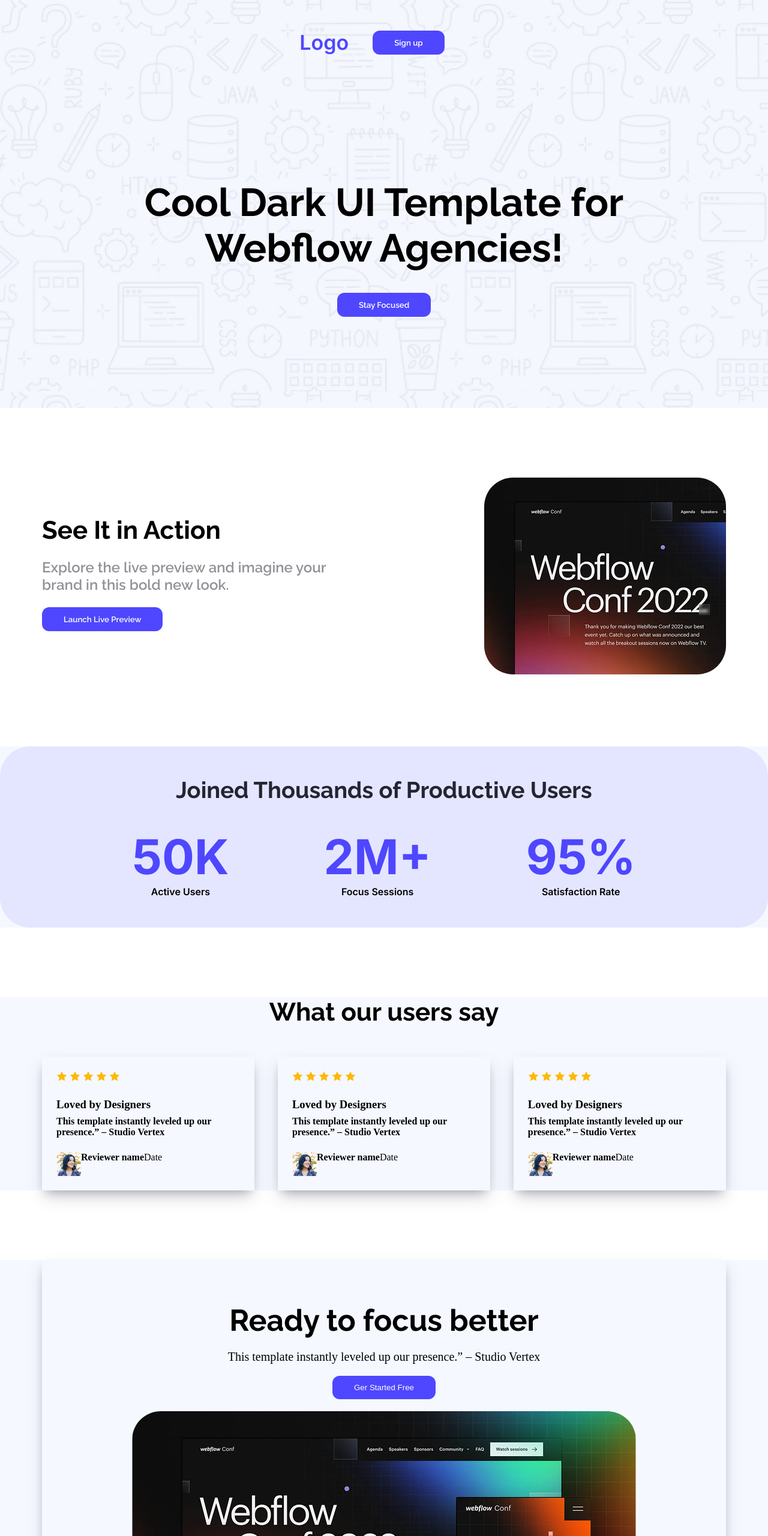
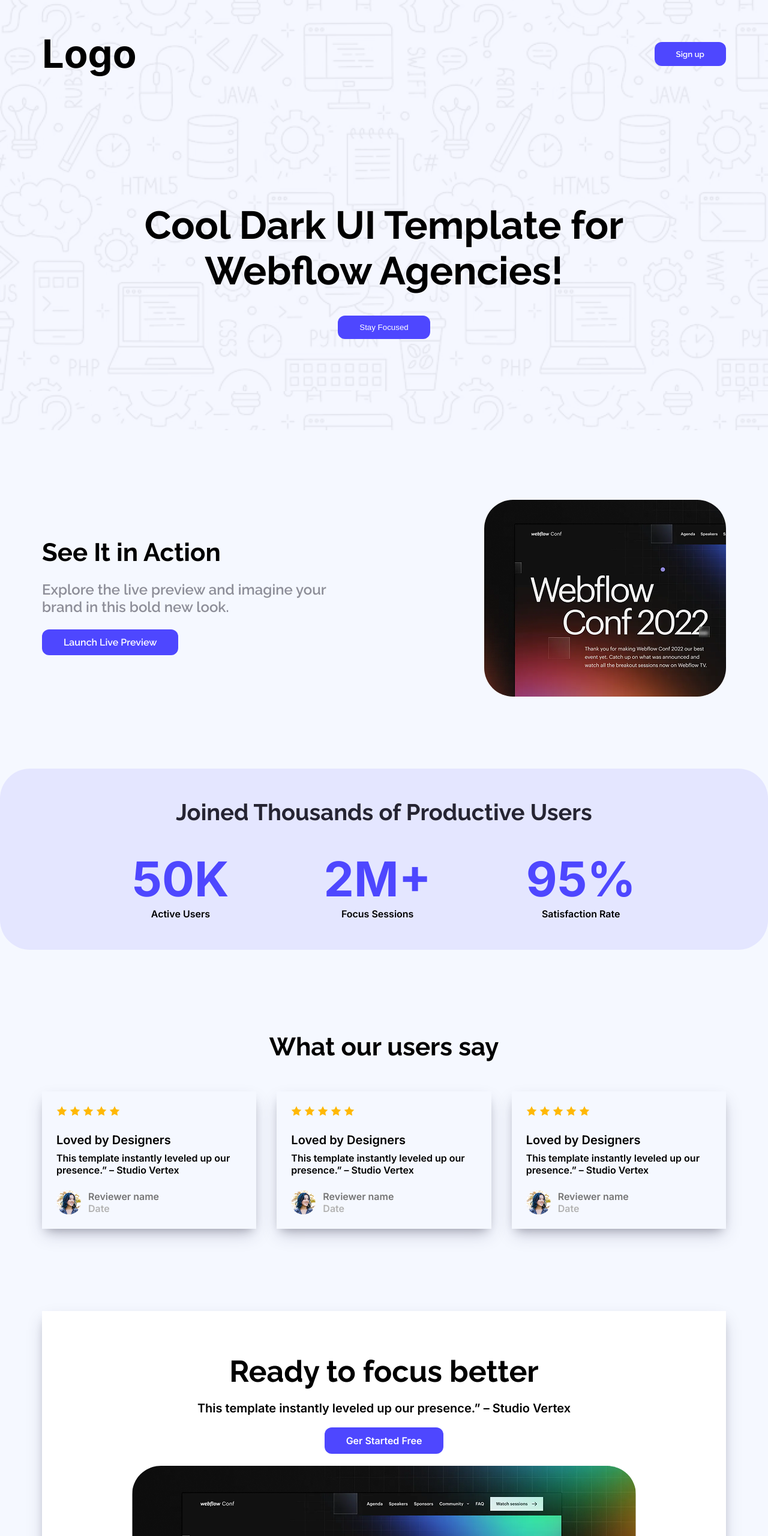
Before and after one commit to MOZID-2025/my-first-assignment, a plain HTML site: page index.html in a window 1280 px wide. Shown: the top 2560 px of the page at 60% size. Drawn offline with Linux system fonts and the light colour scheme.

Commit message:
my final commit

```diff
--- a/index.html
+++ b/index.html
@@ -12,28 +12,37 @@
 <body>
    <main>
      <!-- header section start -->
+
+
     <header>
-        <div class="top-header">
-            <nav class="">
-            <h3 Class="nav-title inter-common">Logo</h3>
-            <ul>
-                <li><a href=""><button class="btn-primary raleway-common primary-button">Sign up</button></a></li>
-            </ul>
-        </nav>
-        <div class="banner">
-            <div class="banner-content">
+        <div class="header-content">
+            <div class="header-content-top">
+                <div class="logo ">
+                    <h2 class="inter-common">Logo</h2>
+                    <button class="header-content-button raleway-common">Sign up</button>
+                </div>
+            </div>
+            <div class="header-content-bottom">
+                <div class="">
                 <h2 class="raleway-common">Cool Dark UI Template for <br> Webflow Agencies!</h2>
-                <button class="raleway-common primary-button">Stay Focused</button>
+                <button class="header-content-button">Stay Focused</button>
+            </div>
             </div>
         </div>
+       <div class="header-section">
+
+        <div class="header-content-2">
+
         </div>
+       </div>
     </header>
 
     <!-- header section end -->
 
     <!-- action area start -->
-    <section class="action-section">
-        <div class="action-area-left">
+    <section class="bg-color">
+            <div class="action-section">
+                <div class="action-area-left">
             <h2 class="raleway-common">See It in Action</h2>
             <p class="raleway-common">Explore the live preview and imagine your <br> brand in this bold new look.</p>
             <button class="raleway-common primary-button">Launch Live Preview</button>
@@ -41,6 +50,7 @@
         <div class="action-area-right">
             <img src="Assets/wc-mini.png" alt="">
         </div>
+            </div>
     </section>
 
 
@@ -83,16 +93,18 @@
                     <img src="Assets/icon-star.png" alt="">
                 </div>
                 <div class="user-title">
-                    <h3>Loved by Designers</h3>
+                    <h3 class="inter-common">Loved by Designers</h3>
                     <div class="user-subtitle">
-                        <h4>This template instantly leveled up our <br> presence.” – Studio Vertex</h4>
+                        <h4 class="inter-common">This template instantly leveled up our <br> presence.” – Studio Vertex</h4>
                     </div>
                 </div>
                 <div class="user-profile">
                     <div class="user-img">
                         <img src="Assets/avatar.png" alt="">
-                        <h4>Reviewer name</h4>
-                        <p>Date</p>
+                        <div class="user-name">
+                            <h4 class="inter-common">Reviewer name</h4>
+                            <p class="inter-common">Date</p>
+                        </div>
                     </div>
                 </div>
             </div>
@@ -106,16 +118,18 @@
                     <img src="Assets/icon-star.png" alt="">
                 </div>
                 <div class="user-title">
-                    <h3>Loved by Designers</h3>
+                    <h3 class="inter-common">Loved by Designers</h3>
                     <div class="user-subtitle">
-                        <h4>This template instantly leveled up our <br> presence.” – Studio Vertex</h4>
+                        <h4 class="inter-common">This template instantly leveled up our <br> presence.” – Studio Vertex</h4>
                     </div>
                 </div>
                 <div class="user-profile">
                     <div class="user-img">
                         <img src="Assets/avatar.png" alt="">
-                        <h4>Reviewer name</h4>
-                        <p>Date</p>
+                        <div class="user-name">
+                            <h4 class="inter-common">Reviewer name</h4>
+                            <p class="inter-common">Date</p>
+                        </div>
                     </div>
                 </div>
             </div>
@@ -129,16 +143,18 @@
                     <img src="Assets/icon-star.png" alt="">
                 </div>
                 <div class="user-title">
-                    <h3>Loved by Designers</h3>
+                    <h3 class="inter-common">Loved by Designers</h3>
                     <div class="user-subtitle">
-                        <h4>This template instantly leveled up our <br> presence.” – Studio Vertex</h4>
+                        <h4 class="inter-common">This template instantly leveled up our <br> presence.” – Studio Vertex</h4>
                     </div>
                 </div>
                 <div class="user-profile">
                     <div class="user-img">
                         <img src="Assets/avatar.png" alt="">
-                        <h4>Reviewer name</h4>
-                        <p>Date</p>
+                        <div class="user-name">
+                            <h4 class="inter-common">Reviewer name</h4>
+                            <p class="inter-common">Date</p>
+                        </div>
                     </div>
                 </div>
             </div>
@@ -152,8 +168,8 @@
         <div class="focus-area">
             <div class="focus-area-top">
             <h2 class="raleway-common ">Ready to focus better</h2>
-            <p>This template instantly leveled up our presence.” – Studio Vertex</p>
-            <button class="primary-button">Ger Started Free</button>
+            <p class="inter-common">This template instantly leveled up our presence.” – Studio Vertex</p>
+            <button class="primary-button inter-common">Ger Started Free</button>
         </div>
         <div class="focus-area-bottom">
             <img src="Assets/wc-big.png" alt="">
@@ -162,8 +178,9 @@
       </section>
 
 
-      <section class="touch-area">
-        <div class="touch-area-left">
+      <section class="bg-color">
+        <div class="touch-area">
+            <div class="touch-area-left">
             <h2 class="raleway-common">Let’s Get in <br> Touch</h2>
         </div>
         <div class="touch-area-right">
@@ -178,17 +195,18 @@
                 <button class="primary-button">Get in Touch</button>
             </form>
         </div>
+        </div>
       </section>
    </main>
 
-   <footer class="bg-color">
+   <footer>
     <div class="footer-area">
         <div class="footer-area-top">
             <h2 class="inter-common">LOGO</h2>
             <p class="inter-common">Ready to elevate your online presence? Contact us today to discuss <br> your project and discover how we can bring your vision to life.</p>
         </div>
         <div class="footer-area-bottom">
-            <nav>
+            <nav class="inter-common">
                 <ul>
                     <li><a href="">Home</a></li>
                     <li><a href="">About</a></li>
--- a/style.css
+++ b/style.css
@@ -10,6 +10,7 @@
     padding: 12px 36px;
     border-radius: 12px;
     color: #fff;
+    font-size: 16px;
 }
 
 .bg-color{
@@ -29,7 +30,6 @@
   font-style: normal;
 }
 
-
 /* header area start */
 .top-header{
     max-width: 1140px;
@@ -39,44 +39,41 @@ header{
 
     background-image: url(Assets/Hero-bg.png);
 }
-
-nav{
+.logo{
     display: flex;
+    align-items: center;
     justify-content: space-between;
+}
+.header-content{
+    max-width: 1140px;
+    margin: 0 auto;
+}
+.header-content-top{
     padding: 50px 0;
 }
-
-nav h3{
-    font-size: 34px;
-    font-weight: bold;
-    color: #4E47FF;
+.header-content-bottom{
+    padding-bottom: 152px;
 }
-
-nav ul li{
-    list-style: none;
-
-}
-nav ul li button{
+.header-content-button{
     background-color: #4E47FF;
     border: none;
     padding: 12px 36px;
     border-radius: 12px;
     color: #fff;
 }
-
-.banner-content{
+.header-content-bottom{
     text-align: center;
 }
-
-.banner-content h2{
+.header-content-bottom h2{
+    padding-top: 158px;
+    text-align: center;
+    padding-bottom: 37px;
+}
+.header-content h2{
     font-size: 65px;
     font-weight: bold;
-    padding-top: 158px;
-    padding-bottom: 37px;
 }
-.banner-content button{
-    margin-bottom: 152px;
-}
+
 
 /* action area start */
 .action-section{
@@ -84,7 +81,7 @@ nav ul li button{
     margin: 0 auto;
     display: flex;
     justify-content: space-between;
-    padding-top: 116px;
+    padding: 116px 0;
 }
 .action-area-left{
     padding-top: 63px;
@@ -99,7 +96,6 @@ nav ul li button{
     padding-bottom: 23px;
     color: rgba(37, 36, 50, 0.5)
 }
-
 .action-area-right img{
     border-radius: 48px;
 }
@@ -107,11 +103,10 @@ nav ul li button{
 /* productive area start */
 .productive-area{
     max-width: 1140px;
-    margin: 116px auto;
+    margin: 0 auto;
     background-color: rgba(78, 71, 255, 0.1);
     border-radius: 50px;
     padding: 50px 142px;
-
 }
 .productive-area-top{
     text-align: center;
@@ -135,7 +130,6 @@ nav ul li button{
 }
 .productive-area-bottom p{
     font-size: 20px;
-
     color: rgba(34, 33, 33, 0.5)
 }
 
@@ -143,8 +137,9 @@ nav ul li button{
 /* user area start */
 
 .user-area{
-   max-width: 1140px;
-    margin: 116px auto;
+    max-width: 1140px;
+    margin: 0px auto;
+    padding: 137px 0;
 }
 .user-area-top h2{
     font-size: 42px;
@@ -156,17 +151,14 @@ nav ul li button{
     display: flex;
     justify-content: space-between;
     gap: 20px;
-
-
 }
 .user-section-1{
     box-shadow: rgba(50, 50, 93, 0.25) 0px 13px 27px -5px, rgba(0, 0, 0, 0.3) 0px 8px 16px -8px;
-    padding: 24px 72px 24px 24px;
+    padding: 24px 44px 24px 24px;
 }
 .user-area-bottom .star-icon{
     padding-bottom: 24px;
 }
-
 .user-title h3{
     padding-bottom: 8px;
 }
@@ -177,17 +169,30 @@ nav ul li button{
 .user-img{
     display: flex;
 }
-
+.user-img img{
+    border-radius: 50%;
+}
 .user-title h3{
-    font-size: ;
+    font-size: 20px;
+}
+.user-name{
+    padding-left: 12px;
+}
+.user-name h4{
+color: rgba(117, 117, 117, 1)
+}
+.user-name p{
+    color: rgba(179, 179, 179, 1);
 }
 
-
+/* focus area start */
 .focus-area{
    max-width: 1140px;
-    margin: 116px auto;
+    margin: 0px auto;
     text-align: center;
+    background-color: #fff;
     box-shadow: rgba(50, 50, 93, 0.25) 0px 13px 27px -5px, rgba(0, 0, 0, 0.3) 0px 8px 16px -8px;
+
 }
 
 .focus-area-top h2{
@@ -195,6 +200,7 @@ nav ul li button{
     font-weight: bold;
     margin-bottom: 20px;
    padding-top: 71px;
+
 }
 
 .focus-area-top p{
@@ -207,35 +213,40 @@ nav ul li button{
     border-radius: 48px;
 }
 
+
+/* touch area start */
 .touch-area{
   max-width: 1140px;
-    margin: 116px auto;
+    margin: 0px auto;
     display: flex;
+    padding: 93px 0;
 
 }
 .touch-area-left {
-    width: 830px;
+    width: 528px;
 }
 .touch-area-left h2{
     font-size: 97px;
     font-weight: bold;
     margin-top: 150px;
-
 }
-
+.touch-area-right {
+    padding-left: 115px;
+}
 .touch-area-right label{
     font-size: 18px;
     font-weight: 600;
     display: block;
+    padding-bottom: 10px;
 }
 .touch-area-right [type="text"], .touch-area-right [type="email"]{
   height: 64px;
   border-radius: 5px;
   background-color: #fff;
   font-size: 16px;
-  padding: 10px 20px;
+  padding: 10px 10px;
   margin-bottom: 24px;
-  width: 100%;
+  width: 157%;
   border: none;
   box-shadow: rgba(50, 50, 93, 0.25) 0px 13px 27px -5px, rgba(0, 0, 0, 0.3) 0px 8px 16px -8px;
   display: block;
@@ -246,38 +257,43 @@ textarea{
   border-radius: 5px;
   background-color: #fff;
   font-size: 16px;
-  padding: 10px 20px;
+  padding: 10px 10px;
   margin-bottom: 24px;
-  width: 100%;
+  width: 157%;
   border: none;
   box-shadow: rgba(50, 50, 93, 0.25) 0px 13px 27px -5px, rgba(0, 0, 0, 0.3) 0px 8px 16px -8px;
   display: block;
 }
 
 .touch-area-right button{
-    width: 112%;
+    width: 163%;
+    font-size: 16px;
 }
 
+/* footer area start */
 .footer-area{
      max-width: 1140px;
-    margin: 90px auto;
+    margin: 0px auto;
     text-align: center;
+    padding-top: 104px;
 }
 
 .footer-area h2{
     font-size: 100px;
     font-weight: bolder;
     color: rgba(78, 71, 255, 1);
+    padding-bottom: 8px;
 }
 .footer-area p{
     font-size: 20px;
-    color: #8987A1;
-    margin-top: 20px;
+    color: rgba(137, 135, 161, 1);
+    padding-bottom: 20px;
 }
 nav{
     display: flex;
     align-items: center;
     justify-content: center;
+    padding-bottom: 103px;
 
 }
 nav ul{
@@ -288,6 +304,7 @@ nav ul{
 nav ul li{
     list-style: none;
     margin: 0 40px;
+    font-size: 20px;
 }
 
 nav ul li a{
```
